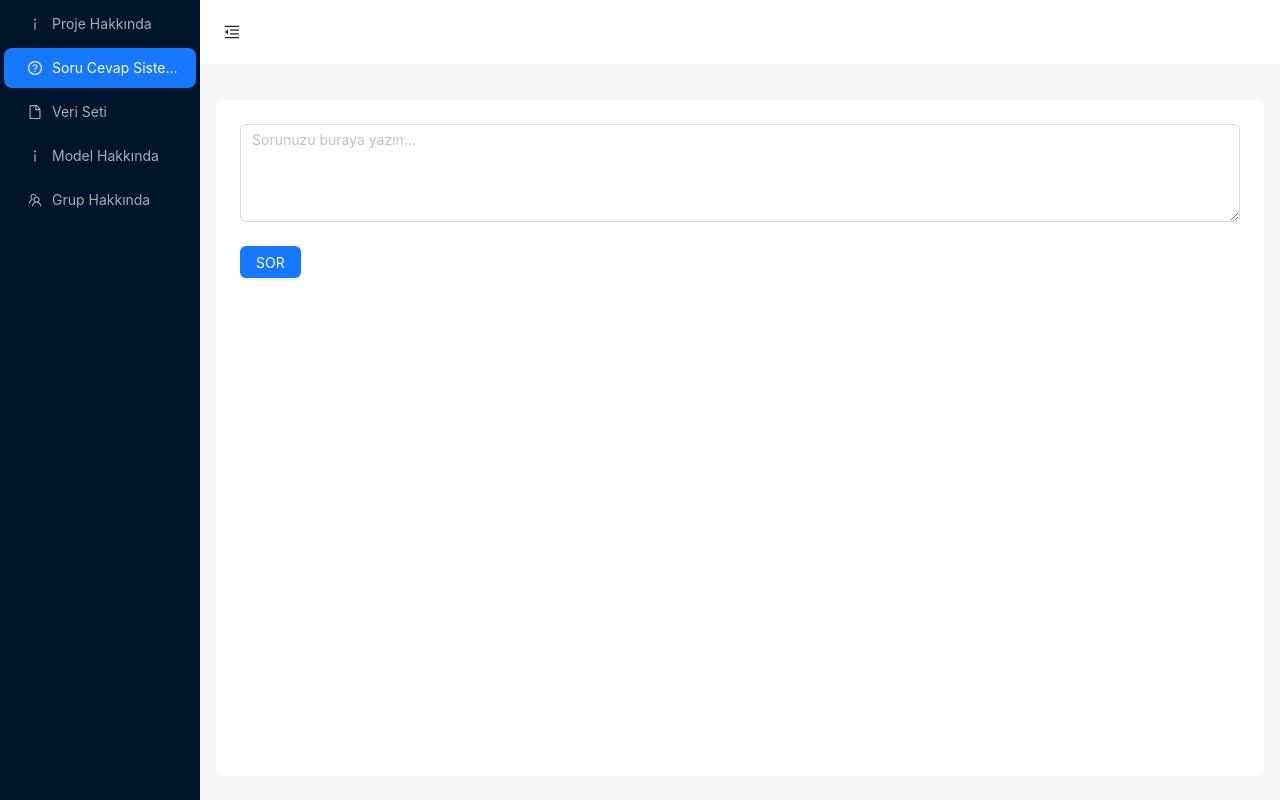
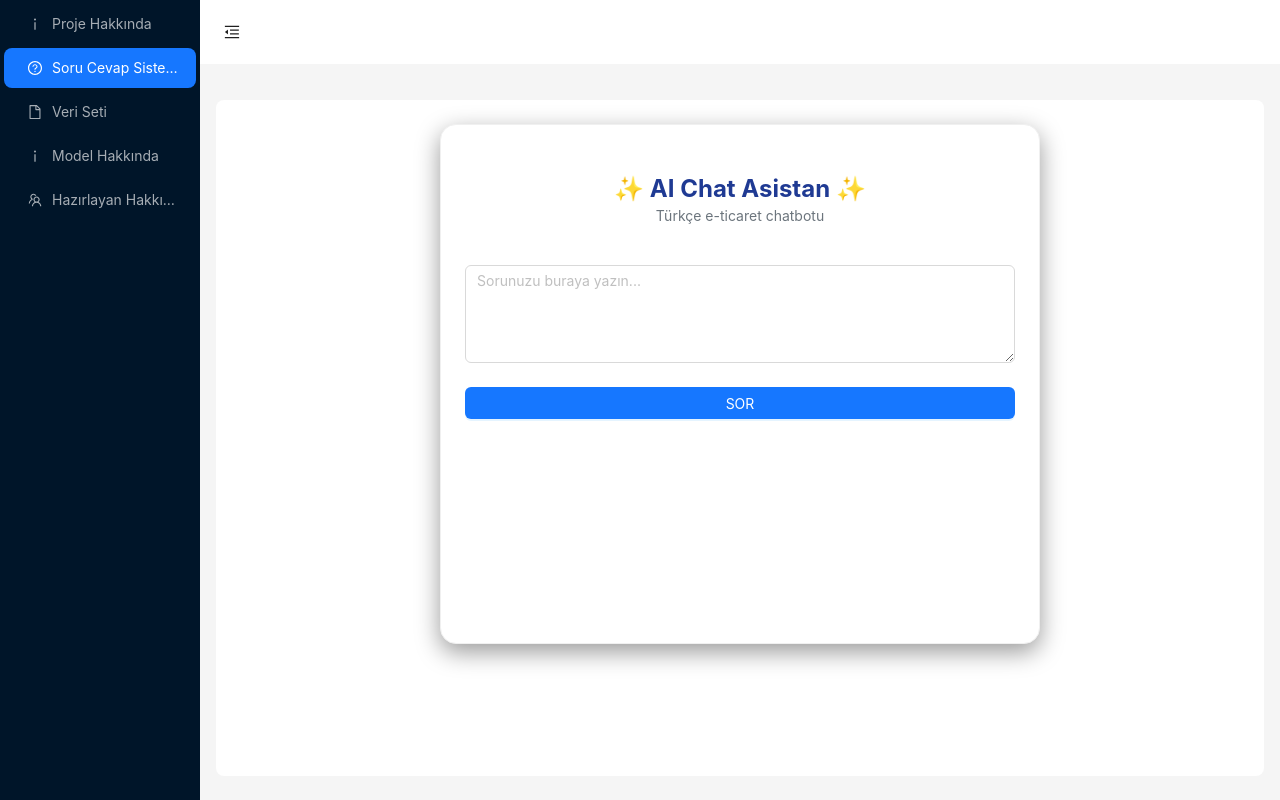
Before and after one commit to aisankheiri/170420995_Aisan_Kheiri_ChatBot_Proje_Final, a React (Create React App) app in the folder frontend/: page / in a window 1280 px wide. Built offline with nearby package versions, Linux system fonts and the light colour scheme.

Commit message:
proje hakkında bilgi arayüzleri eklendi.

```diff
--- a/frontend/src/components/AboutPage/AboutPage.jsx
+++ b/frontend/src/components/AboutPage/AboutPage.jsx
@@ -1,9 +1,17 @@
-import React from 'react'
+import React from "react";
+import ProjectSummary from "../ProjectSummary/ProjectSummary";
+import IntentInfo from "../IntentInfo/IntentInfo";
+import AnsweringSystemInfo from "../AnsweringSystemInfo/AnsweringSystemInfo";
 
 const AboutPage = () => {
   return (
-    <div>AboutPage</div>
-  )
-}
+    <div>
+      <ProjectSummary />
+      <IntentInfo />
+      <AnsweringSystemInfo/>
 
-export default AboutPage
+    </div>
+  );
+};
+
+export default AboutPage;
--- a/frontend/src/components/HomePageLayout/HomePageLayout.jsx
+++ b/frontend/src/components/HomePageLayout/HomePageLayout.jsx
@@ -29,7 +29,7 @@ const HomePageLayout = () => {
         return <AboutPage />;
       case "2":
         return <Chat />;
-      case "3":
+      case "5":
         return <GrupInformation />;
       default:
         return <AboutPage />;
@@ -67,7 +67,7 @@ const HomePageLayout = () => {
             },
             { key: "3", icon: <FileOutlined />, label: "Veri Seti" },
             { key: "4", icon: <InfoOutlined />, label: "Model Hakkında" },
-            { key: "5", icon: <TeamOutlined />, label: "Grup Hakkında" },
+            { key: "5", icon: <TeamOutlined />, label: "Hazırlayan Hakkında" },
           ]}
         />
       </Sider>
--- a/frontend/src/components/Q&A/Chat.jsx
+++ b/frontend/src/components/Q&A/Chat.jsx
@@ -1,8 +1,9 @@
 import React, { useState } from 'react';
-import { Input, Button, Card, Space, message } from 'antd';
+import { Input, Button, Card, Space, Typography } from 'antd';
 import axios from 'axios';
 
 const { TextArea } = Input;
+const { Title, Paragraph } = Typography;
 
 const Chat = () => {
   const [question, setQuestion] = useState('');
@@ -10,16 +11,13 @@ const Chat = () => {
   const [loading, setLoading] = useState(false);
 
   const askQuestion = async () => {
-    if (!question.trim()) {
-      message.warning('Lütfen bir soru girin.');
-      return;
-    }
+    if (!question.trim()) return;
     setLoading(true);
     try {
       const res = await axios.post('http://localhost:5000/ask', { question });
       setAnswer(res.data.answer);
     } catch (err) {
-      message.error('Sunucuya bağlanırken hata oluştu.');
+      setAnswer('Sunucuya bağlanırken hata oluştu.');
       console.error(err);
     } finally {
       setLoading(false);
@@ -27,22 +25,33 @@ const Chat = () => {
   };
 
   return (
-    <Space direction="vertical" style={{ width: '100%' }} size="large">
+    <div style={{ minHeight: '65vh', display: 'flex',  justifyContent: 'center'}}>
+      <Card style={{ width: '100%', maxWidth: 600, borderRadius: 16, boxShadow: '0 8px 24px rgba(0,0,0,0.4)' }}>
+        <Space direction="vertical" size="large" style={{ width: '100%' }}>
+        <div style={{ textAlign: 'center', marginBottom: 8 }}>
+            <Title level={3} style={{ marginBottom: 0, color: '#1f3a93', fontWeight: 'bold' }}>✨ AI Chat Asistan ✨</Title>
+            <Paragraph style={{ fontSize: 14, color: '#6c757d' }}>Türkçe e-ticaret chatbotu</Paragraph>
+          </div>
+
           <TextArea
             rows={4}
             value={question}
             onChange={e => setQuestion(e.target.value)}
             placeholder="Sorunuzu buraya yazın..."
           />
-      <Button type="primary" onClick={askQuestion} loading={loading}>
+
+          <Button type="primary" onClick={askQuestion} loading={loading} block>
             SOR
           </Button>
+
           {answer && (
-        <Card title="Cevap">
-          {answer}
+            <Card type="inner" title="Cevap" style={{ backgroundColor: '#fafafa', borderRadius: 12 }}>
+              <Paragraph style={{ whiteSpace: 'pre-line' }}>{answer}</Paragraph>
             </Card>
           )}
         </Space>
+      </Card>
+    </div>
   );
 };
 
```
Lines whose indentation alone changed are shown as unchanged.
